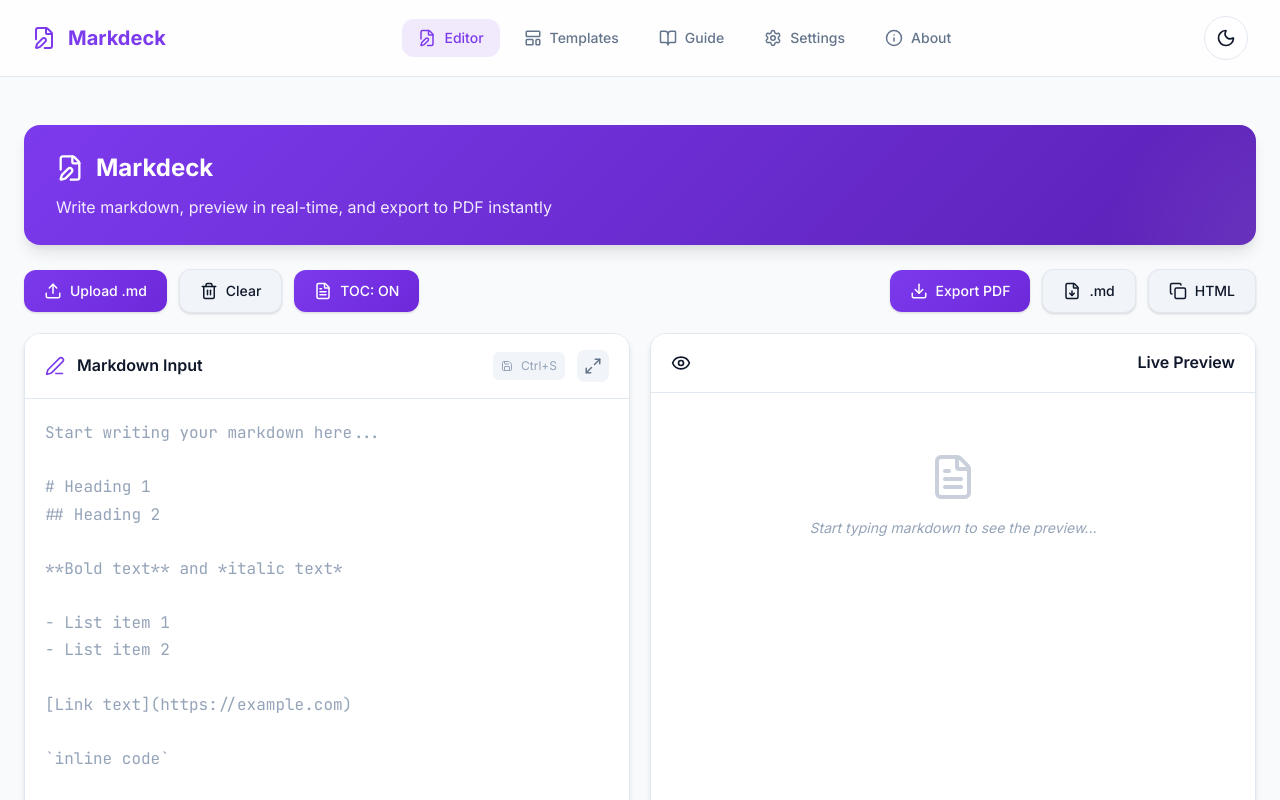
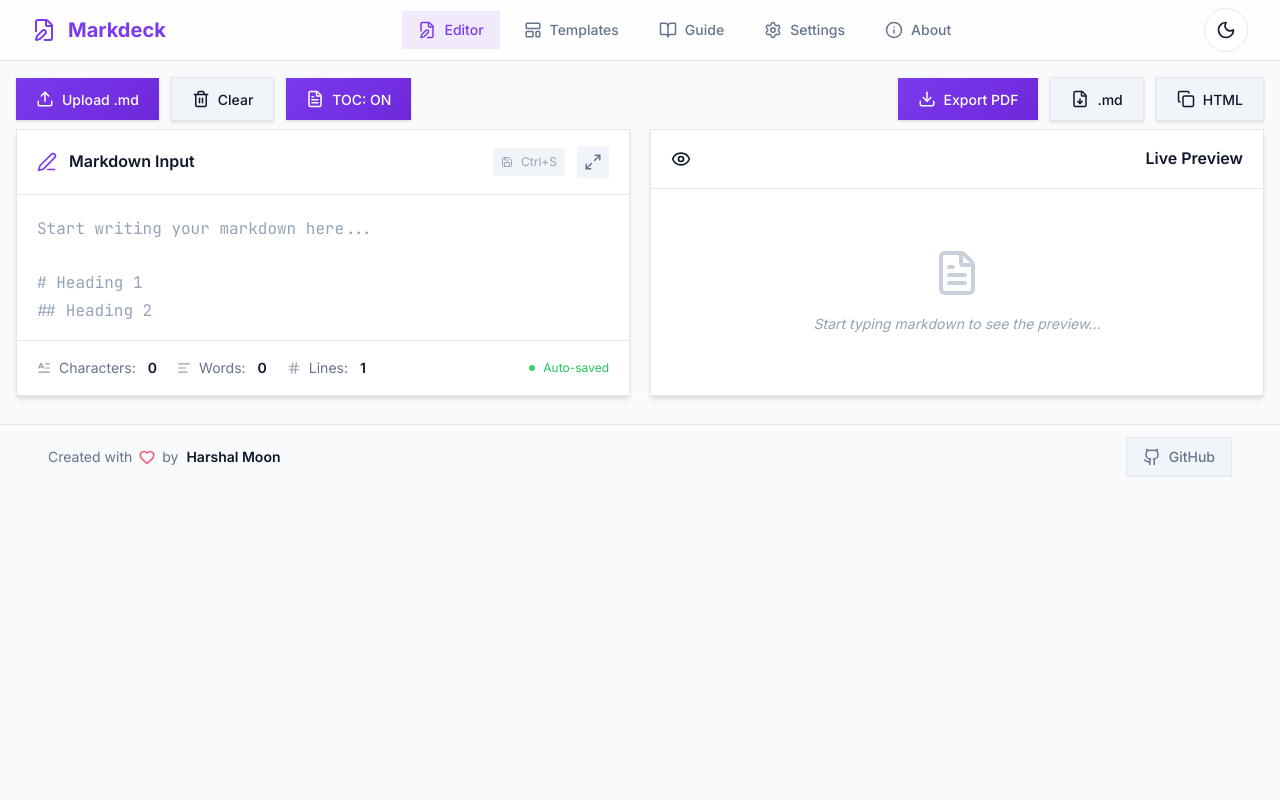
Before and after one commit to H-arshal/markdeck, a React (Vite) app: page / in a window 1280 px wide. Shown: the top 800 px of the page. Built offline with nearby package versions, Linux system fonts and the light colour scheme.

Commit message:
Updating UI

```diff
--- a/src/components/Header.jsx
+++ /dev/null
@@ -1,17 +0,0 @@
-import { FileEdit, Sun, Moon } from 'lucide-react';
-
-const Header = ({ isDark, onToggleTheme }) => {
-    return (
-        <div className="header">
-            <div className="header-content">
-                <h1>
-                    <FileEdit size={28} />
-                    Markdeck
-                </h1>
-                <p>Write markdown, preview in real-time, and export to PDF instantly</p>
-            </div>
-        </div>
-    );
-};
-
-export default Header;
--- a/src/components/index.js
+++ b/src/components/index.js
@@ -1,4 +1,4 @@
-export { default as Header } from './Header';
+
 export { default as Navbar } from './Navbar';
 export { default as Layout } from './Layout';
 export { default as Toast } from './Toast';
--- a/src/index.css
+++ b/src/index.css
@@ -99,12 +99,12 @@
     --space-10: 2.5rem;
     --space-12: 3rem;
 
-    /* Border Radius */
-    --radius-sm: 0.375rem;
-    --radius-base: 0.5rem;
-    --radius-lg: 0.75rem;
-    --radius-xl: 1rem;
-    --radius-2xl: 1.5rem;
+    /* Border Radius - Set to 0 for sharp edges */
+    --radius-sm: 0;
+    --radius-base: 0;
+    --radius-lg: 0;
+    --radius-xl: 0;
+    --radius-2xl: 0;
     --radius-full: 9999px;
 
     /* Transitions */
--- a/src/pages/About.jsx
+++ b/src/pages/About.jsx
@@ -3,8 +3,8 @@
 const About = () => {
     const socialLinks = [
         { icon: Github, label: 'GitHub', url: 'https://github.com/H-arshal', color: '#333' },
-        { icon: Linkedin, label: 'LinkedIn', url: 'https://linkedin.com/in/harshalmoon', color: '#0077b5' },
-        { icon: Globe, label: 'Portfolio', url: 'https://harshalmoon.me', color: '#7c3aed' },
+        { icon: Linkedin, label: 'LinkedIn', url: 'https://www.linkedin.com/in/harshal-moon-064956174/', color: '#0077b5' },
+        { icon: Globe, label: 'Portfolio', url: 'https://h-arshal.github.io/Portfolio/', color: '#7c3aed' },
         { icon: Mail, label: 'Email', url: 'mailto:contact@harshalmoon.me', color: '#ea4335' },
     ];
 
--- a/src/pages/Home.jsx
+++ b/src/pages/Home.jsx
@@ -1,5 +1,5 @@
 import { useRef } from 'react';
-import { Header, Toast, Controls, Editor, Preview } from '../components';
+import { Toast, Controls, Editor, Preview } from '../components';
 
 const Home = ({ editor }) => {
     const previewRef = useRef(null);
@@ -18,10 +18,6 @@
 
     return (
         <>
-            {!editor.isFullscreen && (
-                <Header />
-            )}
-
             {!editor.isFullscreen && (
                 <Controls
                     onFileUpload={editor.handleFileUpload}
--- a/src/styles/components.css
+++ b/src/styles/components.css
@@ -4,7 +4,7 @@
 .container {
     max-width: 1600px;
     margin: 0 auto;
-    padding: var(--space-6);
+    padding: var(--space-4);
     transition: all var(--transition-base);
 }
 
@@ -15,13 +15,12 @@
     display: flex;
     justify-content: space-between;
     align-items: center;
-    padding: var(--space-4) var(--space-8);
+    padding: var(--space-2) var(--space-8);
     background-color: var(--color-surface);
     border-bottom: 1px solid var(--color-border);
     position: sticky;
     top: 0;
     z-index: 1000;
-    margin-bottom: var(--space-6);
     backdrop-filter: blur(10px);
     background-color: rgba(var(--color-surface-rgb), 0.8);
 }
@@ -560,59 +559,6 @@
 
 
 
-/* =====================================================
-   HEADER
-   ===================================================== */
-.header {
-    background: linear-gradient(135deg, var(--color-primary-600) 0%, var(--color-primary-800) 100%);
-    color: white;
-    padding: var(--space-6) var(--space-8);
-    border-radius: var(--radius-xl);
-    margin-bottom: var(--space-6);
-    box-shadow: var(--shadow-lg);
-    display: flex;
-    justify-content: space-between;
-    align-items: center;
-    position: relative;
-    overflow: hidden;
-}
-
-.header::before {
-    content: '';
-    position: absolute;
-    top: -50%;
-    right: -20%;
-    width: 400px;
-    height: 400px;
-    background: radial-gradient(circle, rgba(255,255,255,0.1) 0%, transparent 70%);
-    pointer-events: none;
-}
-
-.header-content {
-    flex: 1;
-}
-
-.header h1 {
-    margin: 0 0 var(--space-2) 0;
-    font-size: var(--font-size-2xl);
-    font-weight: 700;
-    display: flex;
-    align-items: center;
-    gap: var(--space-3);
-}
-
-.header p {
-    margin: 0;
-    opacity: 0.9;
-    font-size: var(--font-size-base);
-    font-weight: 400;
-}
-
-.header-actions {
-    display: flex;
-    align-items: center;
-    gap: var(--space-3);
-}
 
 /* =====================================================
    THEME TOGGLE
@@ -659,7 +605,7 @@
     display: flex;
     justify-content: space-between;
     gap: var(--space-3);
-    margin-bottom: var(--space-5);
+    margin-bottom: var(--space-2);
     flex-wrap: wrap;
     align-items: center;
 }
@@ -792,7 +738,7 @@
     display: grid;
     grid-template-columns: 1fr 1fr;
     gap: var(--space-5);
-    margin-bottom: var(--space-6);
+    margin-bottom: var(--space-3);
 }
 
 .content-wrapper-fullscreen {
@@ -943,9 +889,11 @@
     flex: 1;
     overflow: auto;
     padding: var(--space-5);
-    max-height: 600px;
+    max-height: 623px;
     background-color: var(--color-surface);
     position: relative;
+    display: flex;
+    flex-direction: column;
 }
 
 /* =====================================================
@@ -953,8 +901,8 @@
    ===================================================== */
 .markdown-input {
     width: 100%;
-    height: 100%;
-    min-height: 500px;
+    flex: 1;
+    min-height: 0;
     border: none;
     outline: none;
     resize: none;
@@ -1166,8 +1114,7 @@
    FOOTER
    ===================================================== */
 .footer {
-    margin-top: var(--space-8);
-    padding: var(--space-5) 0;
+    padding: var(--space-3) 0;
     border-top: 1px solid var(--color-border);
 }
 
@@ -1177,6 +1124,8 @@
     align-items: center;
     flex-wrap: wrap;
     gap: var(--space-4);
+    padding-left: 3rem;
+    padding-right: 3rem;
 }
 
 .footer-text {
```
